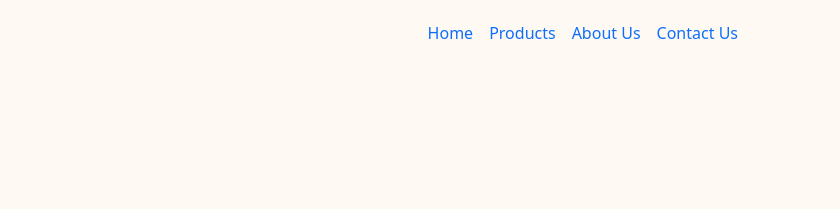
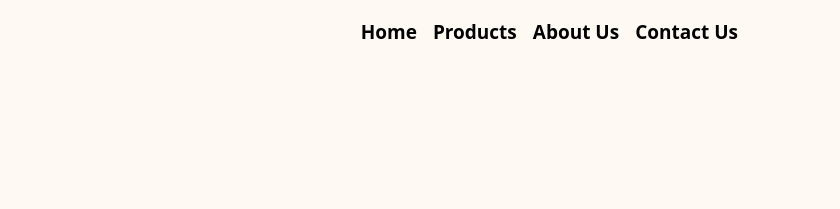
Before and after one commit to HafizurRahman001/nick-react, a plain HTML site: page index.html in a window 1280 px wide. Shown: the top 209 px of the page, 440-1280 px from the left. Drawn offline with nearby package versions, Linux system fonts and the light colour scheme.

Commit message:
navbar editted

```diff
--- a/style.css
+++ b/style.css
@@ -1,9 +1,5 @@
-<style>
-@import url('https://fonts.googleapis.com/css2?family=Roboto&display=swap');
-</style>
 
-
-.nav-items>li>a{
+.nav-items li a{
     color: black !important;
     font-size: 19px;
     font-weight: 700;
@@ -34,7 +30,7 @@
 }
 
 
-@media only screen and (min-width: 768px) and (max-width: 992px) {
+@media only screen and (min-width: 688px) and (max-width: 992px) {
 
     .banner-heading{
         font-size: 35px !important;
```
